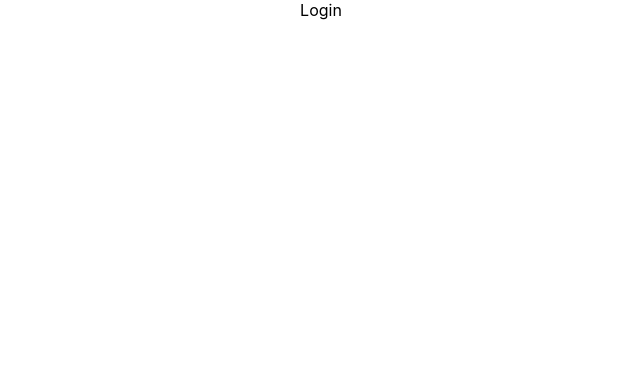
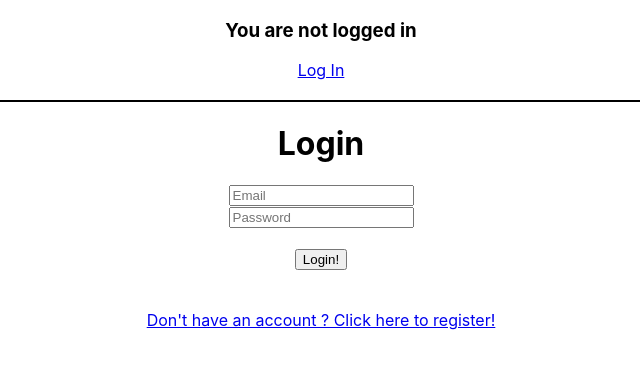
Before and after one commit to Enravel/React-Login-Register, a React (Create React App) app: page /login in a window 1280 px wide. Shown: the top 368 px of the page, without its empty margins (319-959 px from the left). Built offline with nearby package versions, Linux system fonts and the light colour scheme.

Commit message:
login added

```diff
--- /dev/null
+++ b/src/Components/Navbar.js
@@ -0,0 +1,35 @@
+import React, { Component } from 'react';
+
+// CONTEXT
+import { LocalStorageContext } from '../contexts/localStorage.context';
+
+//
+import { Link } from 'react-router-dom';
+
+// SCSS
+import './Navbar.scss';
+
+export default class Navbar extends Component {
+  static contextType = LocalStorageContext;
+  render() {
+    const { currentUser, logout } = this.context;
+    return (
+      <div className="Navbar">
+        {currentUser ? (
+          <>
+            <h3>
+              You are logged in as{' '}
+              {currentUser[Object.keys(currentUser)[0]].username}
+            </h3>
+            <button onClick={logout}>Log Out</button>
+          </>
+        ) : (
+          <>
+            <h3>You are not logged in</h3>
+            <Link to="/login">Log In</Link>
+          </>
+        )}
+      </div>
+    );
+  }
+}
--- /dev/null
+++ b/src/Components/Navbar.scss
@@ -0,0 +1,5 @@
+.Navbar {
+  border-bottom: 2px solid black;
+  margin-bottom: 20px;
+  padding-bottom: 20px;
+}
--- a/src/Routes/HomeRoute/Home.js
+++ b/src/Routes/HomeRoute/Home.js
@@ -1,10 +1,28 @@
 import React, { Component } from 'react';
+
+// CONTEXT
+import { LocalStorageContext } from '../../contexts/localStorage.context';
+
+// COMPONENTS
+import Navbar from '../../Components/Navbar';
 
 // SCSS
 import './Home.scss';
 
 export default class Home extends Component {
+  static contextType = LocalStorageContext;
   render() {
-    return <div className="Home">Home</div>;
+    const { currentUser } = this.context;
+    return (
+      <div className="Home">
+        <Navbar />
+        {/* locks the page if the user is not logged in */}
+        {currentUser ? (
+          <h1>Home</h1>
+        ) : (
+          <h1>You have to log in to see this page</h1>
+        )}
+      </div>
+    );
   }
 }
--- a/src/Routes/LoginRoute/Login.js
+++ b/src/Routes/LoginRoute/Login.js
@@ -1,10 +1,69 @@
 import React, { Component } from 'react';
+
+// COMPONENTS
+import Navbar from '../../Components/Navbar';
+
+// CONTEXT
+import { LocalStorageContext } from '../../contexts/localStorage.context';
+
+import { Link, Redirect } from 'react-router-dom';
 
 // SCSS
 import './Login.scss';
 
 export default class Login extends Component {
+  static contextType = LocalStorageContext;
   render() {
-    return <div className="Login">Login</div>;
+    const {
+      submitLogin,
+      handleLoginChange,
+      shouldRedirect,
+      currentUser
+    } = this.context;
+    const { email, password } = this.context.login;
+    return (
+      <div className="Login">
+        <Navbar />
+        {/* if the user is logged in, it will not let him access the form */}
+        {!currentUser ? (
+          <>
+            <h1>Login</h1>
+            <form onSubmit={submitLogin}>
+              <input
+                onChange={handleLoginChange}
+                name="email"
+                type="email"
+                placeholder="Email"
+                label="Email"
+                value={email}
+              />
+              <br />
+              <input
+                onChange={handleLoginChange}
+                name="password"
+                type="password"
+                placeholder="Password"
+                label="Password"
+                value={password}
+              />
+              <br />
+              <br />
+              <button>Login!</button>
+            </form>
+            <br />
+            <br />
+            <Link to="/register">
+              Don't have an account ? Click here to register!
+            </Link>
+          </>
+        ) : (
+          <>
+            <h1>You are already logged in!</h1>
+            {/* contexts > localStorageContext > this.state.shouldRedirect its passed as true for 100ms in loginSuccess() */}
+            {shouldRedirect && <Redirect push to="/home" />}
+          </>
+        )}
+      </div>
+    );
   }
 }
--- a/src/Routes/RegisterRoute/Register.js
+++ b/src/Routes/RegisterRoute/Register.js
@@ -1,8 +1,12 @@
 import React, { Component } from 'react';
+
+// COMPONENTS
+import Navbar from '../../Components/Navbar';
 
 // CONTEXT
 import { LocalStorageContext } from '../../contexts/localStorage.context';
-import { Redirect } from 'react-router-dom';
+
+import { Link, Redirect } from 'react-router-dom';
 // SCSS
 import './Register.scss';
 
@@ -12,14 +16,16 @@ export default class Register extends Component {
     const {
       submitRegister,
       handleRegisterChange,
-      username,
-      email,
-      password,
-      repeatPassword,
-      shouldRedirect
+      shouldRedirect,
+      currentUser
     } = this.context;
+    const { username, email, password, repeatPassword } = this.context.register;
     return (
       <div className="Register">
+        <Navbar />
+        {/* kad se user registruje on nije ulogovan tako da app nece da renderuje drugi deo ove komponente (kad je ulogovan > currentUser) koja ce da ga redirectuje, zbog toga imam i !shouldRedirect tako da ako nema currentUsera i ako je shouldRedirect false onda ce da renderuje drugi deo ovog if-a, koj ce da ga redirektuje xd */}
+        {!currentUser && !shouldRedirect ? (
+          <>
             <h1>Register</h1>
             <form onSubmit={submitRegister}>
               <input
@@ -58,9 +64,23 @@ export default class Register extends Component {
                 value={repeatPassword}
               />
               <br />
+              <br />
               <button>Register!</button>
+            </form>
+            <br />
+            <br />
+            <Link to="/login">
+              Already have an account ? Click here to login!
+            </Link>
+          </>
+        ) : (
+          <>
+            <h1>You already have an account</h1>
+            {/* contexts > localStorageContext > this.state.shouldRedirect its passed as true for 100ms in registerSuccess() */}
+            {/* zasto sam ovo uradio ovako je kad se user logina ocu da ga redirektuje a kad je loginovan a ukuca /login pise mu da im acc */}
             {shouldRedirect && <Redirect push to="/login" />}
-        </form>
+          </>
+        )}
       </div>
     );
   }
--- a/src/contexts/localStorage.context.js
+++ b/src/contexts/localStorage.context.js
@@ -3,7 +3,7 @@ import React, { createContext, Component } from 'react';
 import uuid from 'uuid/v4';
 
 // HELPERS
-import { validateRegister } from '../helpers/validations';
+import { validateRegister, validateLogin } from '../helpers/validations';
 
 export const LocalStorageContext = createContext();
 
@@ -12,6 +12,7 @@ export class LocalStorageProvider extends Component {
     super();
     this.state = {
       users: JSON.parse(localStorage.getItem('users')) || {}, // used to update localStorage
+      currentUser: JSON.parse(localStorage.getItem('currentUser')) || null, // logged in user
       shouldRedirect: false, // used to give components info about redirecting
       register: {
         // onChange register inputs
@@ -19,12 +20,39 @@ export class LocalStorageProvider extends Component {
         email: '',
         password: '',
         repeatPassword: ''
+      },
+      login: {
+        // onChange login inputs
+        email: '',
+        password: ''
       }
     };
 
     this.handleRegisterChange = this.handleRegisterChange.bind(this);
     this.submitRegister = this.submitRegister.bind(this);
+    this.handleLoginChange = this.handleLoginChange.bind(this);
+    this.submitLogin = this.submitLogin.bind(this);
+
+    this.logout = this.logout.bind(this);
   }
+
+  // za handleChange funkciju ispod
+
+  // razmisljao sam o ovome ali mislim da se cak i ne isplati zato sto treba argument da se ubaci sto znaci da na svaki function call sto je 4 puta u register.js i 2 u login.js
+  // treba da se pravi nova funckija a posto radi na handleChange znaci da ce dok user kuca na svako slovo da pravi po 4 funckije u register.js ili po 2 u login.js
+  // drugi nacin bi bio da napravim metodu koja ce da pozove ovu funkciju, sto znaci da se prave 2 posebne metode koje zovu tu funkciju umesto 2 funkcije to bi trebalo da je brze
+  // ali za sad mi te componente nemaju constructor tako da za svaku metodu bi trebao da pravim constructor da bi bindovo i ako sve uzmem u obzir mislim da je ovako brze mada opet  // ne znam koliko vremena react oduzme da napravi constructor pa cisto posle kad upgradujemo aplikaciju neka ga tu mozda nam zatreba
+
+  // realno ne znam ni dal bi funkcija radila nisam probao xd ali moze da se napravi
+
+  // handleChange(item) {
+  //   return function handleItemChange(event) {
+  //     const currentState = this.state[item];
+  //     currentState[event.target.name] = event.target.value;
+  //     this.setState({ [item]: currentState });
+  //   };
+  // }
+
   handleRegisterChange(event) {
     const currentState = this.state.register;
     currentState[event.target.name] = event.target.value;
@@ -50,12 +78,17 @@ export class LocalStorageProvider extends Component {
     // updates state.users => updates localStorage | cleans inputs and sets shouldRedirect to true so Register component knows if it should redirect
     this.setState(
       { users: currentState, register: clearRegister, shouldRedirect: true },
-      () => localStorage.setItem('users', JSON.stringify(this.state.users))
+      () => {
+        localStorage.setItem('users', JSON.stringify(this.state.users));
+        setTimeout(() => {
+          this.setState({ shouldRedirect: false });
+        }, 100);
+      }
     );
   }
 
   registrationFailure() {
-    alert(validateRegister(this.state.register, this.state.users)); // alers returned strings from helpers/validation.js > validateRegister
+    alert(validateRegister(this.state.register, this.state.users)); // alerts returned strings from helpers/validation.js > validateRegister()
   }
 
   submitRegister(event) {
@@ -65,16 +98,67 @@ export class LocalStorageProvider extends Component {
       : this.registrationFailure();
   }
 
+  // LOGIN
+
+  handleLoginChange(event) {
+    const currentState = this.state.login;
+    currentState[event.target.name] = event.target.value;
+    this.setState({ login: currentState });
+  }
+
+  loginSuccess() {
+    // getting the user object from localStorage that is about to get logged in
+    const { user, id } = validateLogin(this.state.login, this.state.users);
+    // setting currentUser in state (logged in user) and setting shouldRedirect to true for 100ms (this redirect is happening in Login.js (LoginRoute folder))
+    this.setState({ currentUser: { [id]: user }, shouldRedirect: true }, () => {
+      // saving currentUser (logged in user) in localStorage
+      localStorage.setItem(
+        'currentUser',
+        JSON.stringify(this.state.currentUser)
+      );
+      setTimeout(() => {
+        this.setState({ shouldRedirect: false });
+      }, 100);
+    });
+  }
+
+  loginFailure() {
+    alert(validateLogin(this.state.login, this.state.users)); // alerts returned strings from helpers/validation.js > validateLogin()
+  }
+
+  submitLogin(event) {
+    event.preventDefault();
+    // extracting the success boolean from validateLogin function in helpers/validations.js
+    const { success } = validateLogin(this.state.login, this.state.users);
+    success === true ? this.loginSuccess() : this.loginFailure();
+  }
+
+  logout() {
+    this.setState({ currentUser: null });
+    localStorage.removeItem('currentUser');
+  }
+
   render() {
-    const { handleRegisterChange, submitRegister } = this;
-    const { register, shouldRedirect } = this.state;
+    const {
+      handleRegisterChange,
+      submitRegister,
+      handleLoginChange,
+      submitLogin,
+      logout
+    } = this;
+    const { register, login, shouldRedirect, currentUser } = this.state;
     return (
       <LocalStorageContext.Provider
         value={{
           handleRegisterChange,
           submitRegister,
-          ...register,
-          shouldRedirect
+          register,
+          shouldRedirect,
+          login,
+          handleLoginChange,
+          submitLogin,
+          currentUser,
+          logout
         }}
       >
         {this.props.children}
--- a/src/helpers/validations.js
+++ b/src/helpers/validations.js
@@ -33,4 +33,19 @@ export function validateRegister(state, users) {
   // returns string errors that are used to alert the error in contexts/localStorage.context.js > registrationFailure() (for now)
 }
 
-export function validateLogin(state) {}
+export function validateLogin(state, users) {
+  const { email, password } = state;
+  let matchingIndex;
+  // map() below looks for the matching email and updates matchingIndex so the app can know at what index to pull the id in matchingID
+  Object.values(users).map(
+    (user, index) =>
+      user.email.toLowerCase() === email.toLowerCase() &&
+      (matchingIndex = index)
+  );
+  const matchingID = Object.keys(users)[matchingIndex];
+  if (matchingIndex === undefined)
+    return "Can't find that email in localStorage";
+  else if (users[matchingID].password !== password)
+    return 'Password is not matching with your email';
+  return { user: users[matchingID], success: true, id: matchingID };
+}
```
Lines whose indentation alone changed are shown as unchanged.
